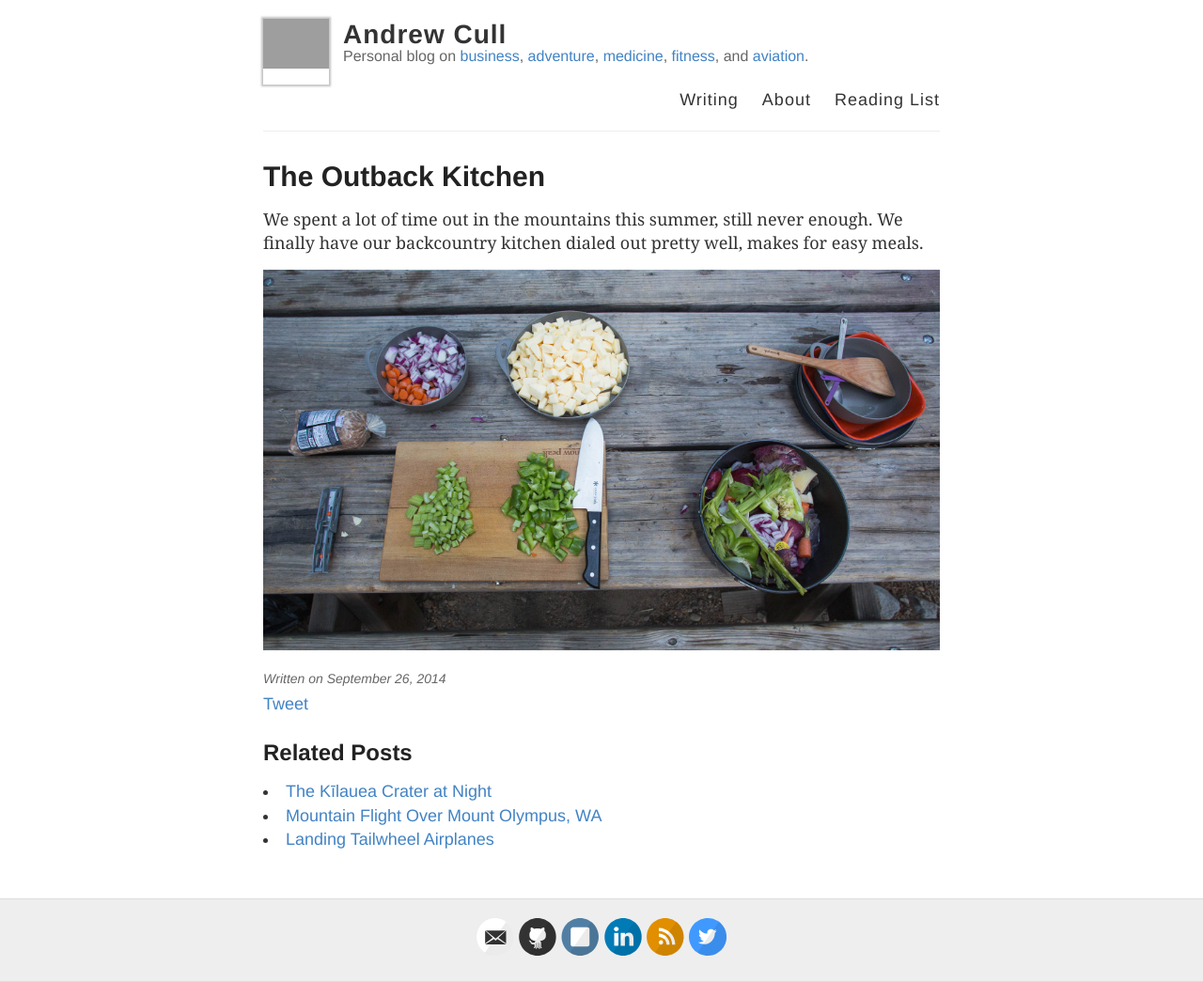
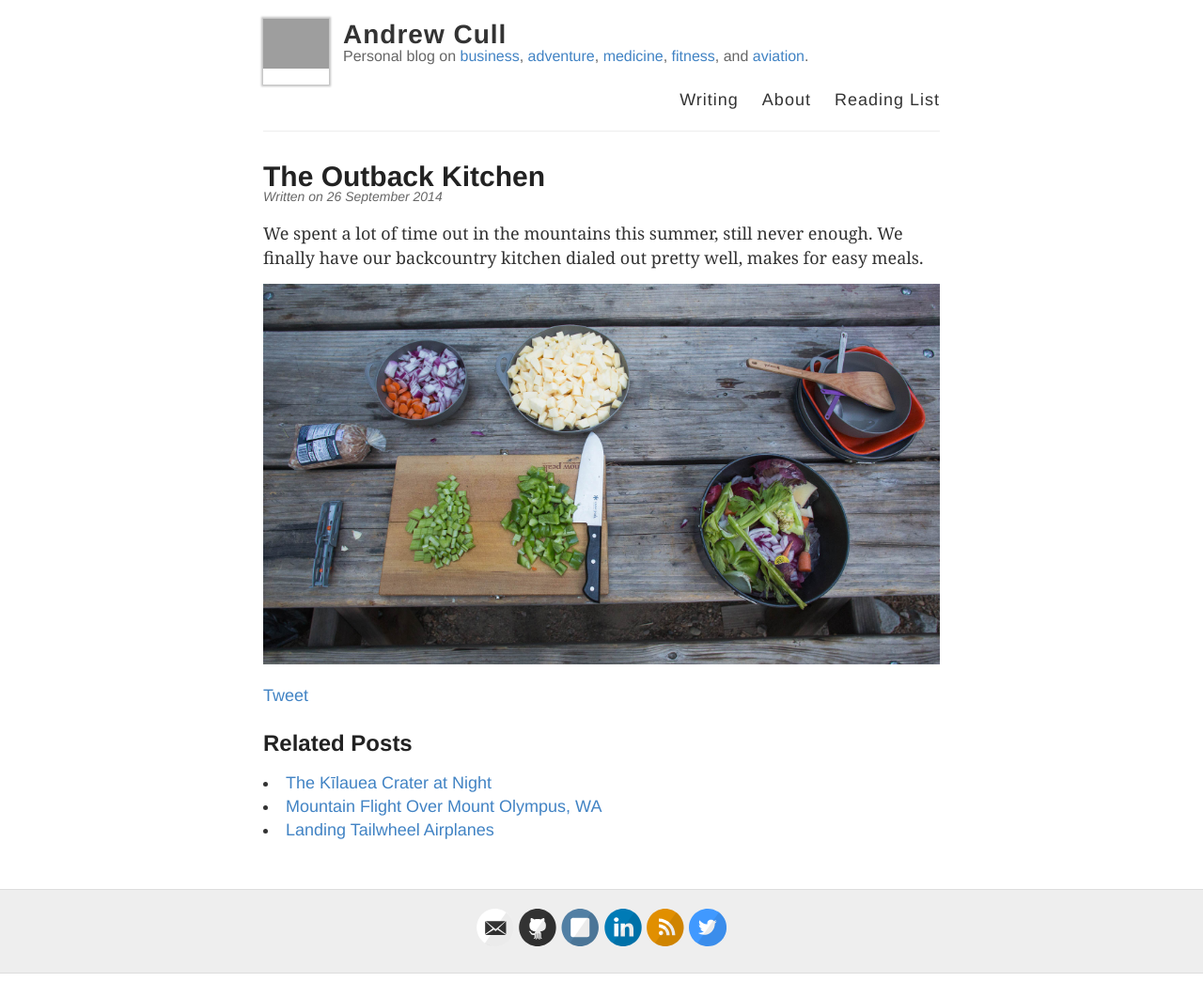
Before and after one commit to CraigA52/craiga52.github.io, a Jekyll site: the page built from _posts/2014-9-26-outback-kitchen.md, in a window 1280 px wide. Shown: the whole page at 94% size. Built offline with Jekyll 4.4.1, drawn with Linux system fonts in a browser that asks for light colours; nearby versions of some CDN libraries; Markdown is read by kramdown in place of the engine named in the settings; comment, search, counter and statistics services are not loaded; grey boxes are pictures that could not be loaded.

Commit message:
changed date location

```diff
--- a/_layouts/post.html
+++ b/_layouts/post.html
@@ -3,14 +3,13 @@ layout: default
 ---
 
 <article class="post">
-  <h1>{{ page.title }}</h1>
+  <h1 class="post-title">{{ page.title }}</h1>
+  <span class="date">
+    Written on {{ page.date | date_to_long_string }}
+  </span>
 
   <div class="entry">
     {{ content }}
-  </div>
-
-  <div class="date">
-    Written on {{ page.date | date: "%B %e, %Y" }}
   </div>
 
   <div class="share">
--- a/style.scss
+++ b/style.scss
@@ -139,6 +139,10 @@ figure, caption {
 
 }
 
+figcaption {
+  font-family: $serif;
+  font-style: italic;
+}
 
 
 .date {
@@ -286,7 +290,14 @@ nav {
   border-bottom: none;
 }
 
+
+
 .post {
+  .post-title {
+    margin-bottom: -10px;
+    size: 10em;
+  }
+
   blockquote {
     margin: 1.8em .8em;
     border-left: 2px solid $gray;
```
